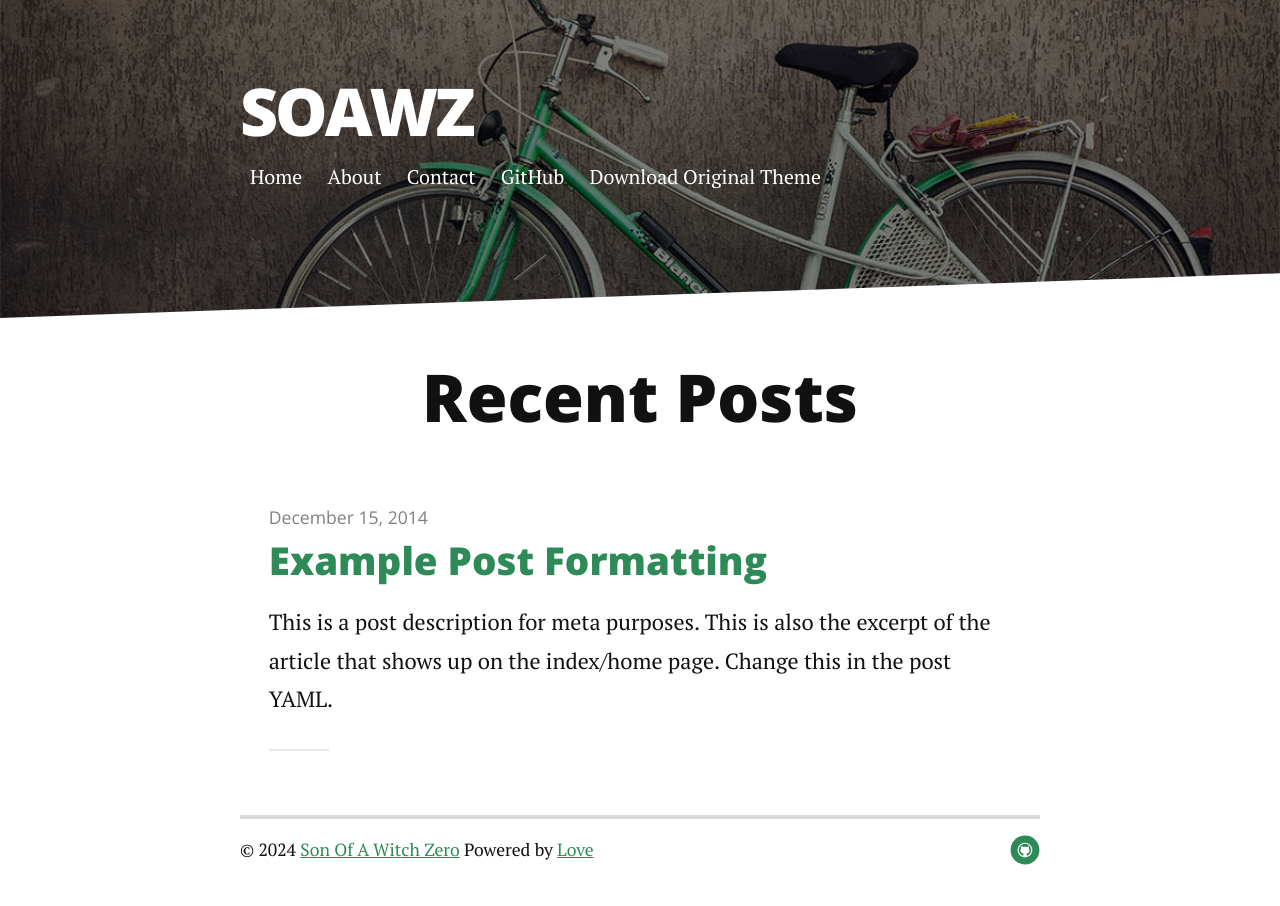
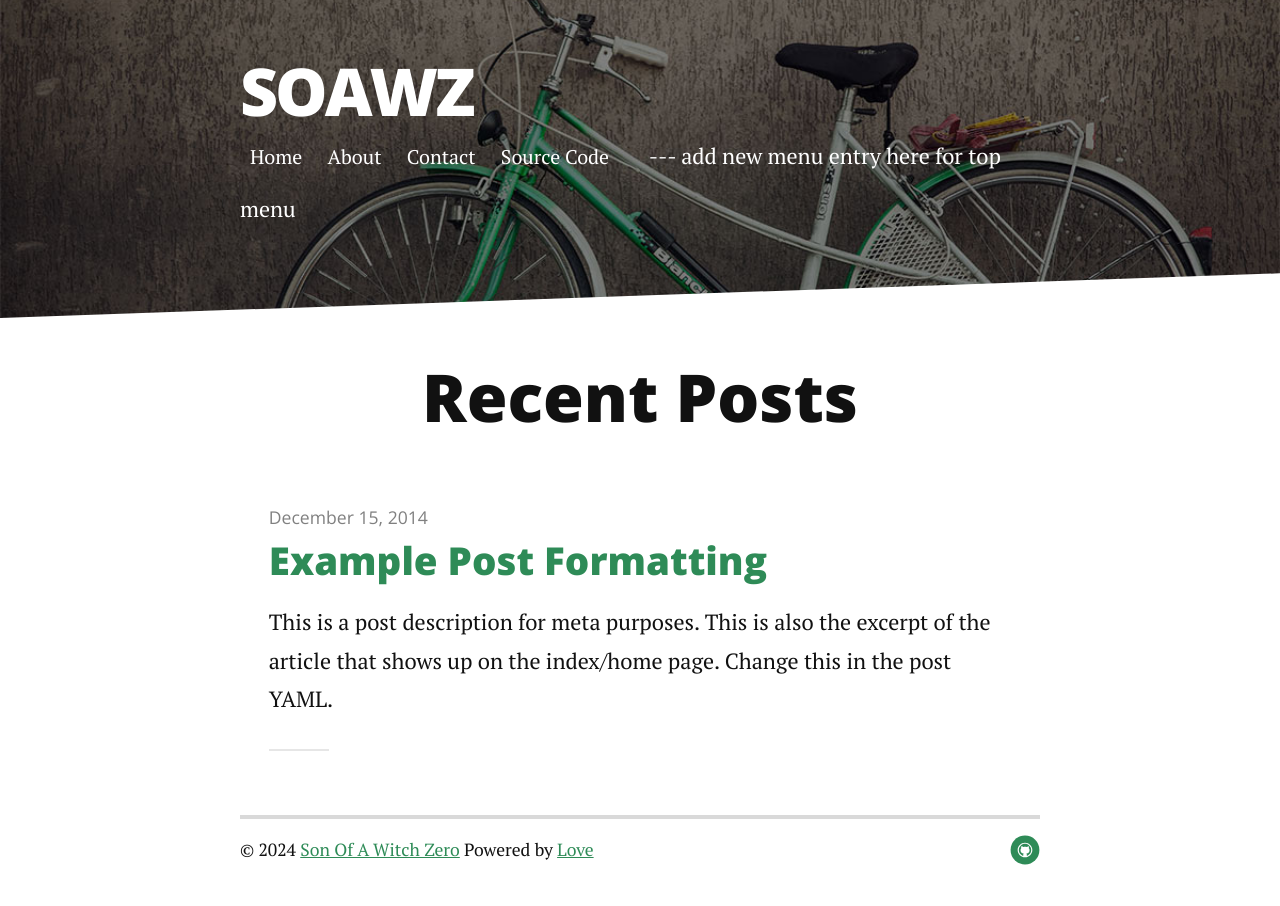
Before and after one commit to soawzblog/soawzblog.github.io, a Jekyll site: the page built from index.html, in a window 1280 px wide. Built offline with Jekyll 4.4.1, drawn with Linux system fonts in a browser that asks for light colours; nearby versions of some CDN libraries; the list of posts is cut into pages by our own code.

Commit message:
Update header.html

```diff
--- a/_includes/header.html
+++ b/_includes/header.html
@@ -8,8 +8,8 @@
                      <a href="{{ link.url | relative_url }}">{{ link.title }}</a>
                  </li>
                  {%- endfor -%}
-                 <li> <a href="https://soawzblog.github.io/" target="_blank">GitHub</a></li>
-                 <li><a href="https://github.com/brianmaierjr/long-haul/archive/master.zip">Download Original Theme</a></li>
+                 <li> <a href="https://github.com/soawzblog/soawzblog.github.io" target="_blank">Source Code</a></li>
+                 <li><a href=""></a><!-- insert text for the href here --></li> --- add new menu entry here for top menu
              </ul>
          </nav>
      </div>
```
